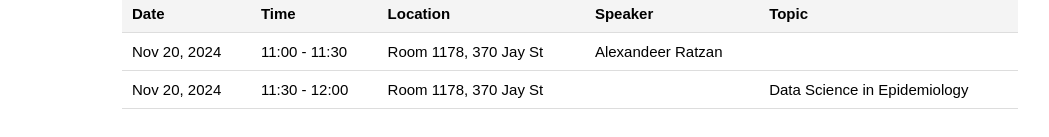
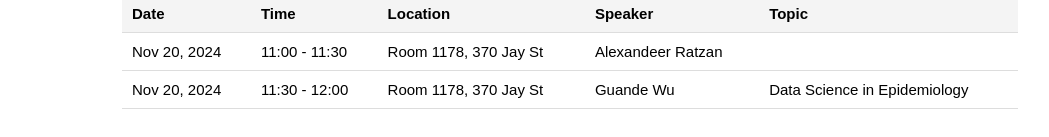
Before and after one commit to VIDAseminar/VIDAseminar.github.io, a React (Create React App) app: page / in a window 1280 px wide. Shown: the part 1098-1235 px from the top of the page, without its empty margins (134-1183 px from the left). Built offline with nearby package versions, Linux system fonts and the light colour scheme.

Commit message:
:sparkles: upcoming event

```diff
--- a/src/components/data.js
+++ b/src/components/data.js
@@ -36,7 +36,7 @@ export const upcomingTalks = [
     date: "Nov 20, 2024",
     time: "11:30 - 12:00",
     location: "Room 1178, 370 Jay St",
-    speaker: "",
+    speaker: "Guande Wu",
     topic: "Data Science in Epidemiology",
   }
 ];
```
